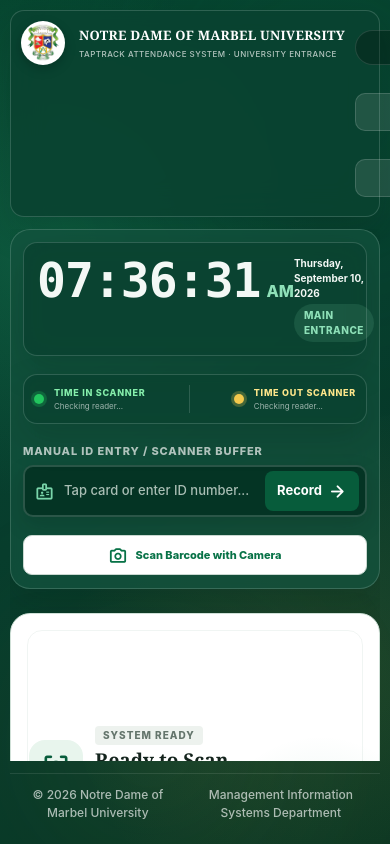
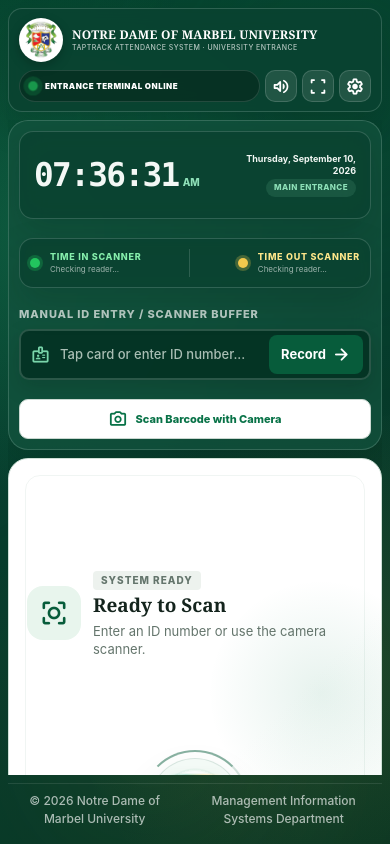
Before and after one commit to dzuuun/Attendance-System, a website: page client/kiosk/index.html in a window 390 px wide. Drawn offline with nearby package versions, Linux system fonts and the light colour scheme; no server answers.

Commit message:
ui update

```diff
--- a/android-kiosk/app/src/main/AndroidManifest.xml
+++ b/android-kiosk/app/src/main/AndroidManifest.xml
@@ -2,6 +2,9 @@
 <manifest xmlns:android="http://schemas.android.com/apk/res/android">
     <uses-permission android:name="android.permission.INTERNET" />
     <uses-permission android:name="android.permission.CAMERA" />
+    <uses-permission android:name="android.permission.NFC" />
+    <uses-permission android:name="android.permission.VIBRATE" />
+    <uses-permission android:name="android.permission.ACCESS_NETWORK_STATE" />
     <uses-feature android:name="android.hardware.camera.any" android:required="false" />
     <uses-feature android:name="android.hardware.nfc" android:required="false" />
 
--- a/client/kiosk/index.html
+++ b/client/kiosk/index.html
@@ -6,7 +6,7 @@
     <meta name="theme-color" content="#043b2a" />
     <title>University Entrance Terminal — TapTrack</title>
     <link rel="icon" type="image/png" href="/client/images/NDMU-Logo.png" />
-    <link rel="stylesheet" href="/client/kiosk/style.css" />
+    <link rel="stylesheet" href="/client/kiosk/style.css?v=20260903-2" />
     <link rel="stylesheet" href="/client/kiosk/last-log.css" />
     <link rel="stylesheet" href="/client/kiosk/fullscreen.css" />
     <link rel="stylesheet" href="/client/camera-scanner.css" />
--- a/client/kiosk/style.css
+++ b/client/kiosk/style.css
@@ -2361,6 +2361,104 @@ html body.kiosk-body main.kiosk .result-hero-card.idle {
   }
 }
 
+/* Responsive header guardrails: keep branding and terminal actions inside the
+   viewport even when embedded in device-preview tools or narrow tablets. */
+@media (max-width: 900px) {
+  html,
+  body.kiosk-body,
+  .kiosk {
+    max-width: 100vw;
+    overflow-x: hidden;
+  }
+  .kiosk-header {
+    display: grid !important;
+    grid-template-columns: minmax(0, 1fr) auto;
+    align-items: center !important;
+    gap: 10px !important;
+  }
+  .kiosk-brand-wrap,
+  .kiosk-brand-wrap .brand,
+  .brand-text,
+  .header-actions,
+  .terminal-status,
+  .kiosk-grid,
+  .kiosk-main-panel,
+  .kiosk-feed-panel {
+    min-width: 0;
+  }
+  .brand-text strong {
+    max-width: 100%;
+    font-size: clamp(12px, 2vw, 15px);
+    line-height: 1.15;
+    white-space: normal;
+  }
+  .brand-text small {
+    overflow: hidden;
+    max-width: 100%;
+    font-size: 8px;
+    text-overflow: ellipsis;
+    white-space: nowrap;
+  }
+  .header-actions {
+    width: auto !important;
+    max-width: 100%;
+    flex: 0 1 auto !important;
+    flex-wrap: nowrap !important;
+    justify-content: flex-end !important;
+    gap: 6px;
+  }
+  .terminal-status {
+    max-width: clamp(115px, 24vw, 180px);
+    padding: 7px 10px;
+  }
+  .terminal-status b {
+    overflow: hidden;
+    text-overflow: ellipsis;
+    white-space: nowrap;
+  }
+  .header-tool-btn {
+    width: 36px;
+    min-width: 36px;
+    min-height: 36px;
+    padding: 0;
+    justify-content: center;
+  }
+  .header-tool-btn .btn-label {
+    display: none;
+  }
+}
+
+@media (max-width: 560px) {
+  .kiosk {
+    padding: 10px;
+    gap: 10px;
+  }
+  .kiosk-header {
+    grid-template-columns: minmax(0, 1fr) !important;
+    padding: 10px !important;
+  }
+  .brand-seal-img {
+    width: 38px;
+    height: 38px;
+    flex: 0 0 38px;
+  }
+  .kiosk-brand-wrap .brand {
+    gap: 9px;
+  }
+  .brand-text strong {
+    font-size: 12px;
+  }
+  .header-actions {
+    width: 100% !important;
+    display: grid;
+    grid-template-columns: minmax(0, 1fr) repeat(3, 36px);
+  }
+  .terminal-status {
+    width: 100%;
+    max-width: none;
+  }
+}
+
 @media (orientation: landscape) and (min-width: 700px) and (max-width: 900px) and (max-height: 800px) {
   .brand-text strong {
     font-size: 12px;
@@ -2502,3 +2600,131 @@ html body.kiosk-body main.kiosk .result-hero-card.idle {
     align-items: flex-end;
   }
 }
+
+/* Final phone compaction overrides. Keep this after the portrait rules so the
+   header and vertical rhythm cannot inherit desktop-sized track dimensions. */
+@media (max-width: 600px) {
+  .kiosk {
+    padding: 8px !important;
+    gap: 8px !important;
+  }
+  .kiosk-header {
+    width: 100%;
+    height: auto !important;
+    min-height: 0 !important;
+    align-self: start;
+    display: grid !important;
+    grid-template-columns: minmax(0, 1fr) !important;
+    grid-auto-rows: auto;
+    gap: 8px !important;
+    padding: 9px 10px !important;
+  }
+  .kiosk-brand-wrap,
+  .kiosk-brand-wrap .brand {
+    width: 100%;
+  }
+  .brand-text strong {
+    font-size: 12px !important;
+    line-height: 1.15;
+  }
+  .brand-text small {
+    font-size: 7px !important;
+    line-height: 1.2;
+  }
+  .header-actions {
+    width: 100% !important;
+    max-width: 100% !important;
+    display: grid !important;
+    grid-template-columns: minmax(0, 1fr) repeat(3, 32px) !important;
+    grid-auto-flow: column;
+    grid-auto-rows: 32px;
+    align-items: center;
+    gap: 5px !important;
+  }
+  .terminal-status {
+    width: 100%;
+    min-width: 0;
+    max-width: none;
+    height: 32px;
+    min-height: 32px;
+    grid-column: auto !important;
+    justify-content: flex-start;
+    padding: 6px 9px;
+    font-size: 8px;
+  }
+  .terminal-status b {
+    min-width: 0;
+    overflow: hidden;
+    text-overflow: ellipsis;
+    white-space: nowrap;
+  }
+  .header-tool-btn {
+    width: 32px !important;
+    min-width: 32px !important;
+    min-height: 32px !important;
+    flex: 0 0 32px;
+    padding: 0 !important;
+    margin: 0 !important;
+  }
+  .kiosk-grid {
+    gap: 8px !important;
+  }
+  .kiosk-main-panel {
+    min-height: 330px;
+    padding: 10px;
+    gap: 8px;
+  }
+  .live-clock-card {
+    display: grid !important;
+    grid-template-columns: minmax(0, 1fr) minmax(108px, auto);
+    align-items: center !important;
+    gap: 10px;
+    min-height: 88px;
+    padding: 12px 14px;
+  }
+  .clock-display {
+    min-width: 0;
+    gap: 4px;
+    white-space: nowrap;
+  }
+  .digital-time {
+    font-size: clamp(27px, 8.4vw, 34px) !important;
+    letter-spacing: -0.05em;
+  }
+  .time-period {
+    font-size: 10px !important;
+  }
+  .date-display {
+    min-width: 108px;
+    max-width: 132px;
+    line-height: 1.2;
+  }
+  .calendar-date {
+    width: 100%;
+    font-size: 9px !important;
+    line-height: 1.25;
+    text-align: right;
+  }
+  .academic-year-badge {
+    max-width: 100%;
+    padding: 4px 8px;
+    overflow: hidden;
+    font-size: 8px !important;
+    line-height: 1.2;
+    text-overflow: ellipsis;
+    white-space: nowrap;
+  }
+  .result-hero-card {
+    margin: 0;
+  }
+  .session-stats-bar {
+    gap: 5px;
+  }
+  .recent-feed-card {
+    min-height: 300px;
+  }
+  .kiosk-footer {
+    gap: 4px;
+    padding: 8px 2px !important;
+  }
+}
```
Also changed, not shown: index.js (+43 -1 lines), 1 other file.
